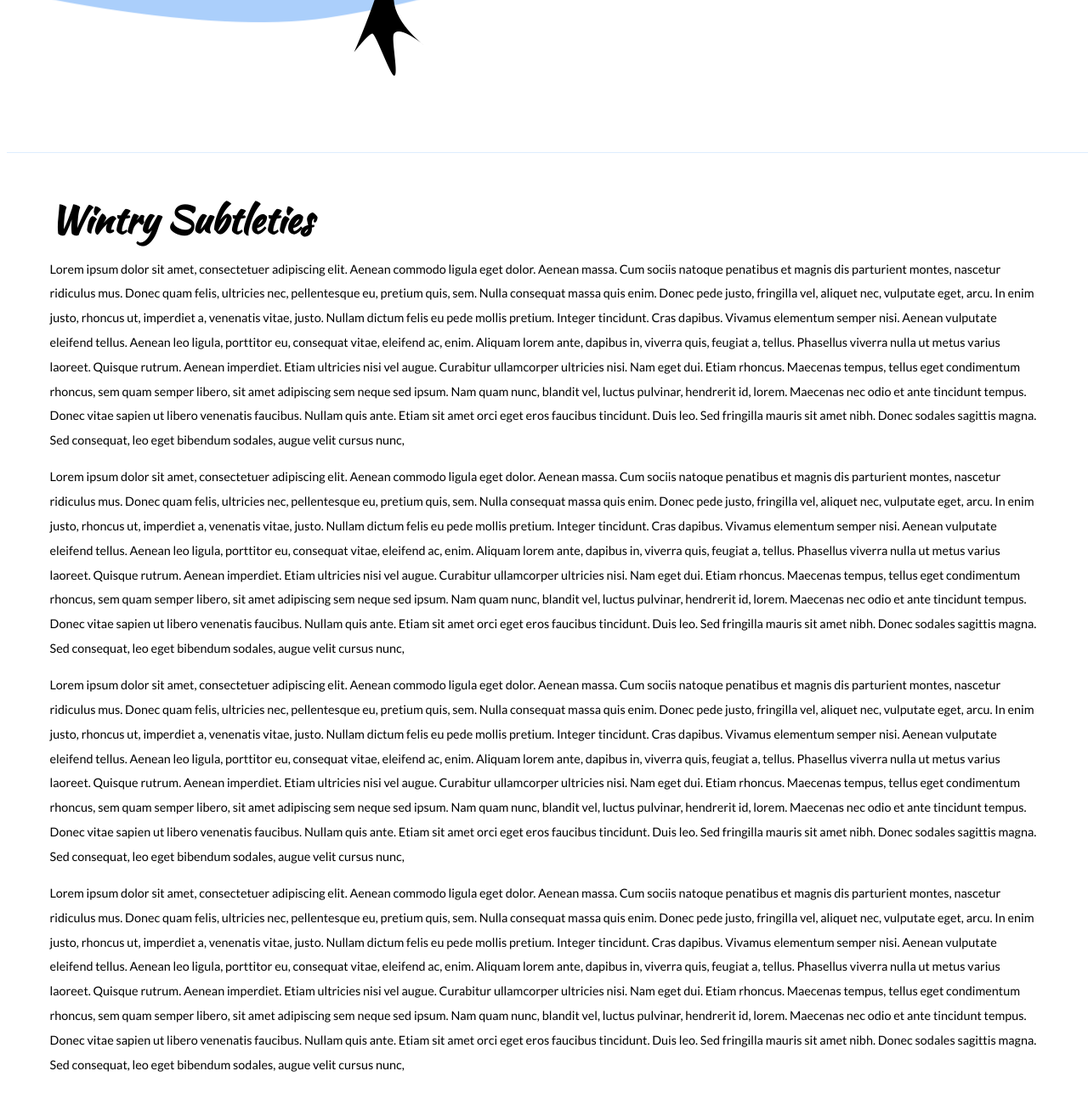
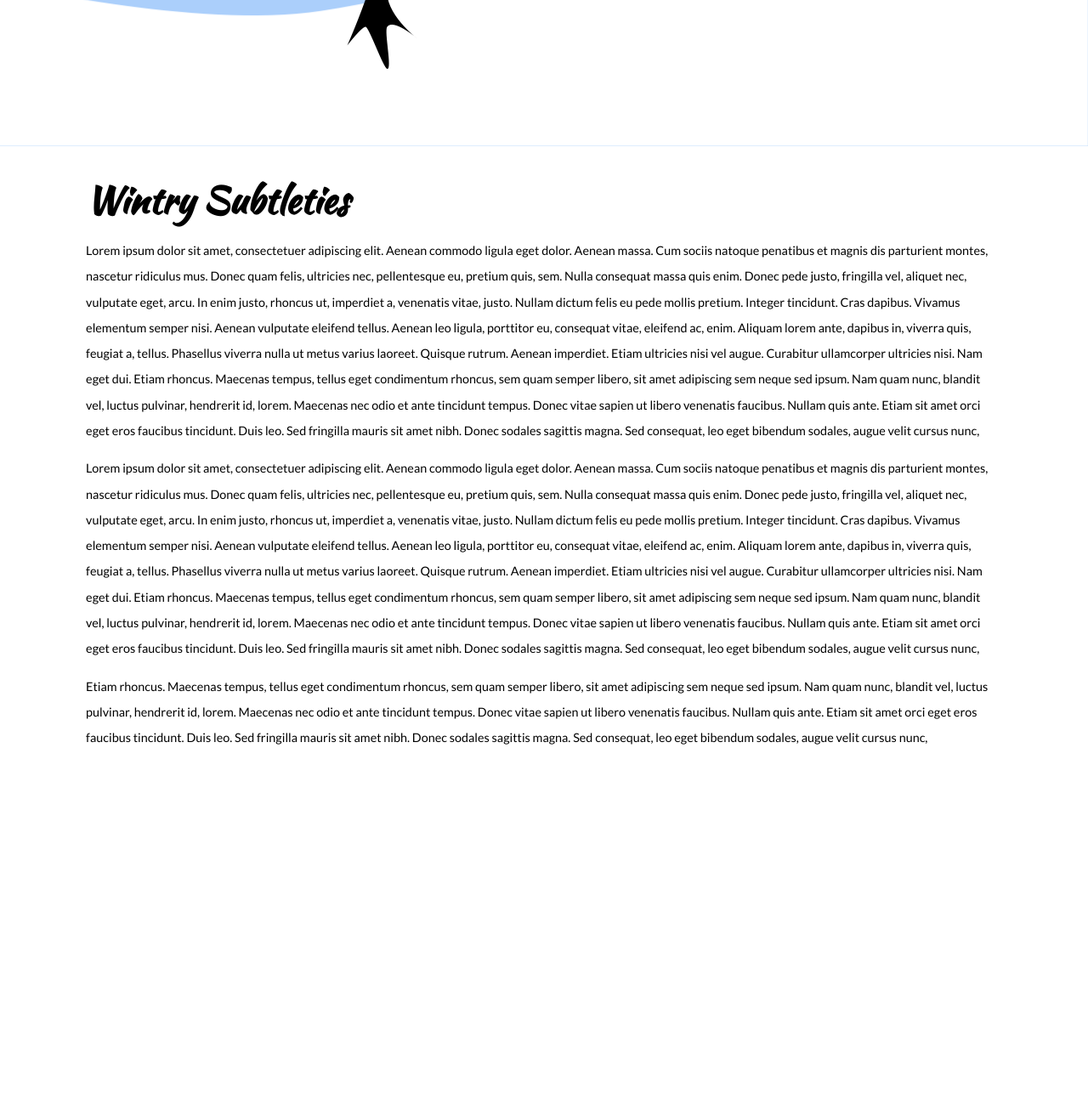
Before and after one commit to syd6/snowfall, a plain HTML site: page index.html in a window 1280 px wide. Shown: the part 728-2028 px from the top of the page at 85% size. After the commit the page ends 1689 px from the top, so only its background shows below. Drawn offline with nearby package versions, Linux system fonts and the light colour scheme.

```diff
--- a/index.html
+++ b/index.html
@@ -35,12 +35,8 @@
 			Lorem ipsum dolor sit amet, consectetuer adipiscing elit. Aenean commodo ligula eget dolor. Aenean massa. Cum sociis natoque penatibus et magnis dis parturient montes, nascetur ridiculus mus. Donec quam felis, ultricies nec, pellentesque eu, pretium quis, sem. Nulla consequat massa quis enim. Donec pede justo, fringilla vel, aliquet nec, vulputate eget, arcu. In enim justo, rhoncus ut, imperdiet a, venenatis vitae, justo. Nullam dictum felis eu pede mollis pretium. Integer tincidunt. Cras dapibus. Vivamus elementum semper nisi. Aenean vulputate eleifend tellus. Aenean leo ligula, porttitor eu, consequat vitae, eleifend ac, enim. Aliquam lorem ante, dapibus in, viverra quis, feugiat a, tellus. Phasellus viverra nulla ut metus varius laoreet. Quisque rutrum. Aenean imperdiet. Etiam ultricies nisi vel augue. Curabitur ullamcorper ultricies nisi. Nam eget dui. Etiam rhoncus. Maecenas tempus, tellus eget condimentum rhoncus, sem quam semper libero, sit amet adipiscing sem neque sed ipsum. Nam quam nunc, blandit vel, luctus pulvinar, hendrerit id, lorem. Maecenas nec odio et ante tincidunt tempus. Donec vitae sapien ut libero venenatis faucibus. Nullam quis ante. Etiam sit amet orci eget eros faucibus tincidunt. Duis leo. Sed fringilla mauris sit amet nibh. Donec sodales sagittis magna. Sed consequat, leo eget bibendum sodales, augue velit cursus nunc,
 		</p>
 		<p>
-			Lorem ipsum dolor sit amet, consectetuer adipiscing elit. Aenean commodo ligula eget dolor. Aenean massa. Cum sociis natoque penatibus et magnis dis parturient montes, nascetur ridiculus mus. Donec quam felis, ultricies nec, pellentesque eu, pretium quis, sem. Nulla consequat massa quis enim. Donec pede justo, fringilla vel, aliquet nec, vulputate eget, arcu. In enim justo, rhoncus ut, imperdiet a, venenatis vitae, justo. Nullam dictum felis eu pede mollis pretium. Integer tincidunt. Cras dapibus. Vivamus elementum semper nisi. Aenean vulputate eleifend tellus. Aenean leo ligula, porttitor eu, consequat vitae, eleifend ac, enim. Aliquam lorem ante, dapibus in, viverra quis, feugiat a, tellus. Phasellus viverra nulla ut metus varius laoreet. Quisque rutrum. Aenean imperdiet. Etiam ultricies nisi vel augue. Curabitur ullamcorper ultricies nisi. Nam eget dui. Etiam rhoncus. Maecenas tempus, tellus eget condimentum rhoncus, sem quam semper libero, sit amet adipiscing sem neque sed ipsum. Nam quam nunc, blandit vel, luctus pulvinar, hendrerit id, lorem. Maecenas nec odio et ante tincidunt tempus. Donec vitae sapien ut libero venenatis faucibus. Nullam quis ante. Etiam sit amet orci eget eros faucibus tincidunt. Duis leo. Sed fringilla mauris sit amet nibh. Donec sodales sagittis magna. Sed consequat, leo eget bibendum sodales, augue velit cursus nunc,
+			Etiam rhoncus. Maecenas tempus, tellus eget condimentum rhoncus, sem quam semper libero, sit amet adipiscing sem neque sed ipsum. Nam quam nunc, blandit vel, luctus pulvinar, hendrerit id, lorem. Maecenas nec odio et ante tincidunt tempus. Donec vitae sapien ut libero venenatis faucibus. Nullam quis ante. Etiam sit amet orci eget eros faucibus tincidunt. Duis leo. Sed fringilla mauris sit amet nibh. Donec sodales sagittis magna. Sed consequat, leo eget bibendum sodales, augue velit cursus nunc,
 		</p>
-		<p>
-			Lorem ipsum dolor sit amet, consectetuer adipiscing elit. Aenean commodo ligula eget dolor. Aenean massa. Cum sociis natoque penatibus et magnis dis parturient montes, nascetur ridiculus mus. Donec quam felis, ultricies nec, pellentesque eu, pretium quis, sem. Nulla consequat massa quis enim. Donec pede justo, fringilla vel, aliquet nec, vulputate eget, arcu. In enim justo, rhoncus ut, imperdiet a, venenatis vitae, justo. Nullam dictum felis eu pede mollis pretium. Integer tincidunt. Cras dapibus. Vivamus elementum semper nisi. Aenean vulputate eleifend tellus. Aenean leo ligula, porttitor eu, consequat vitae, eleifend ac, enim. Aliquam lorem ante, dapibus in, viverra quis, feugiat a, tellus. Phasellus viverra nulla ut metus varius laoreet. Quisque rutrum. Aenean imperdiet. Etiam ultricies nisi vel augue. Curabitur ullamcorper ultricies nisi. Nam eget dui. Etiam rhoncus. Maecenas tempus, tellus eget condimentum rhoncus, sem quam semper libero, sit amet adipiscing sem neque sed ipsum. Nam quam nunc, blandit vel, luctus pulvinar, hendrerit id, lorem. Maecenas nec odio et ante tincidunt tempus. Donec vitae sapien ut libero venenatis faucibus. Nullam quis ante. Etiam sit amet orci eget eros faucibus tincidunt. Duis leo. Sed fringilla mauris sit amet nibh. Donec sodales sagittis magna. Sed consequat, leo eget bibendum sodales, augue velit cursus nunc,
-		</p>
-
 
 	</div>
 
--- a/js/main.js
+++ b/js/main.js
@@ -12,6 +12,7 @@
 		layers[i].style.mozTransform = translate3d;
 		layers[i].style.msTransform = translate3d;
 		layers[i].style.transform = translate3d;
+
 	}
 });
 
--- a/stylesheets/style.css
+++ b/stylesheets/style.css
@@ -1,10 +1,11 @@
 .body{
 	font: sans-serif;
-	margin: none;
+
 }
 #container{
 	width: 100%;
 	height: 900px;
+	margin: -8px;
 	overflow: hidden;
 	position: relative;
 }
@@ -56,6 +57,7 @@
 	background-image: url(../images/winter/snowpile.png);
 	background-position: center-bottom;
 	background-size: 100% 100%;
+
 }
 .layer10{
 	background-image: url(../images/winter/baretree.png);
@@ -77,7 +79,7 @@
 .heading{
 	font-family: 'Kaushan Script', cursive;
 	font-size: 300%;
-	padding-left: 4%;
+	padding-left: 8%;
 }
 .textcontent{
 	background-color: #000;
@@ -91,15 +93,17 @@
 .textcontent2{
 	font-family: 'Lato', serif;
 	font-size: 90%;
-	line-height: 2em;
+	line-height: 2.1em;
 	background-color: #fff;
 /*	padding-left: 1%;*/
 	padding-right: 1%;
 	padding-bottom: 5%;
 	width: 100%;
+	margin: -8px;
 }
 .textcontent2 p{
 	color: #000;
-	padding-left: 4%;
-	padding-right: 4%;
+
+	padding-left: 8%;
+	padding-right: 8%;
 }
```
